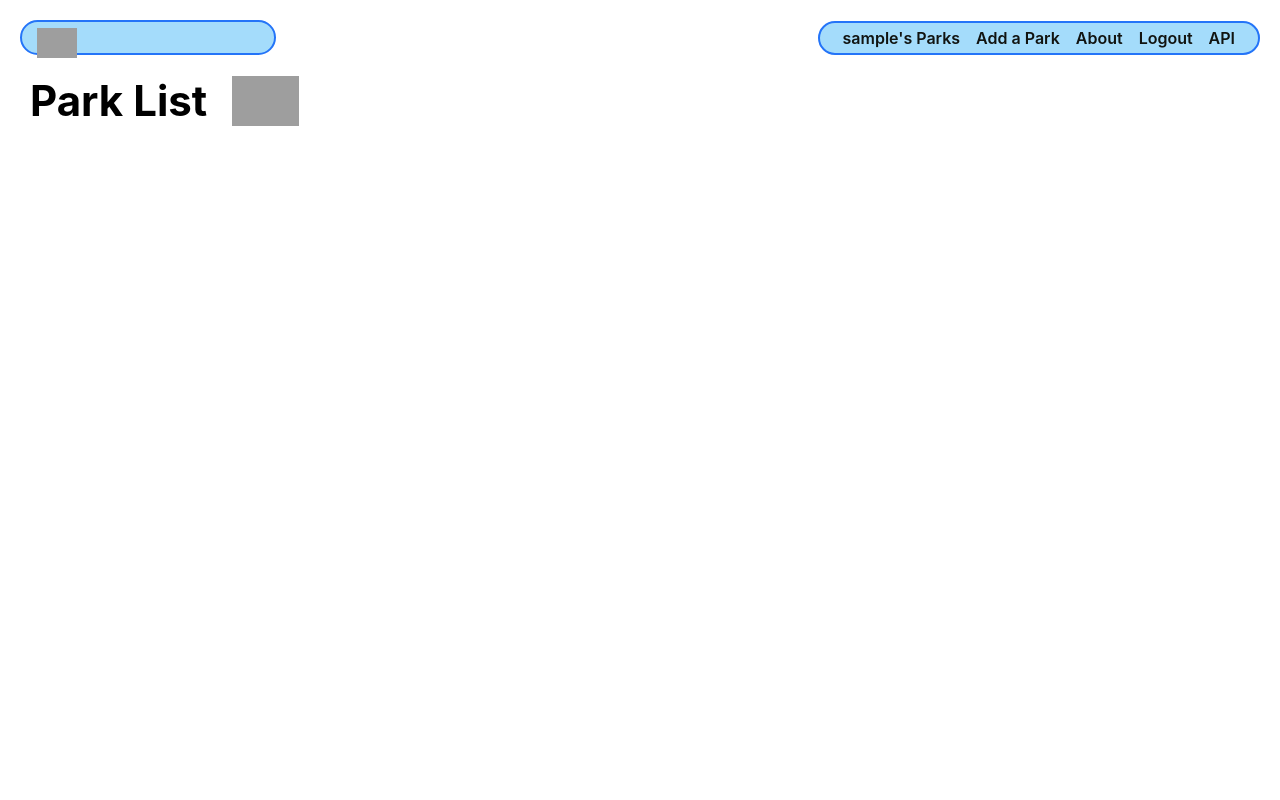
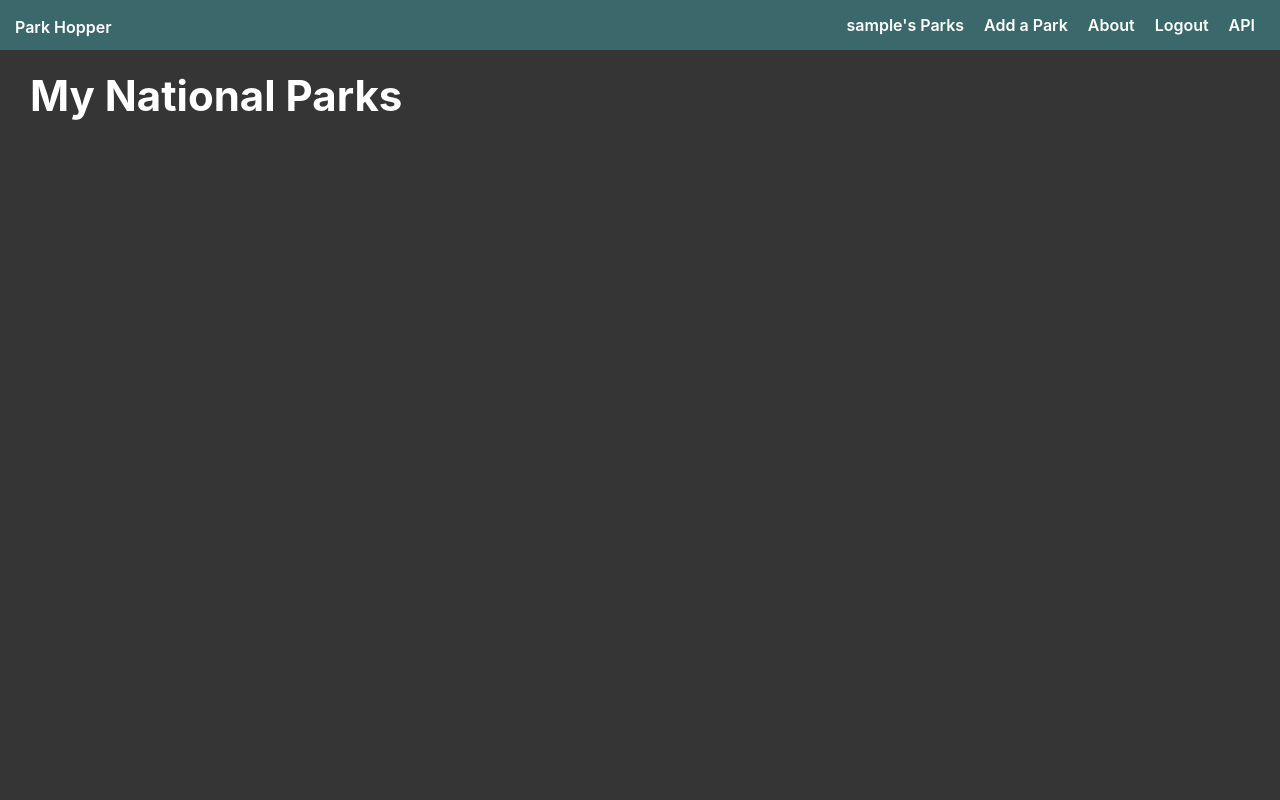
Before and after one commit to eunicey/park-hopper, a Django app: page /parks/ in a window 1280 px wide. Run offline with Django 4.2, Linux system fonts and the light colour scheme; the visitor is signed in with stand-in values (Sample User, id 1); data that the repository does not hold is empty; grey boxes are pictures that could not be loaded.

Commit message:
Style Park Index page

```diff
--- a/main_app/static/css/base.css
+++ b/main_app/static/css/base.css
@@ -22,41 +22,51 @@ body {
   display: flex;
   flex-direction: column;
   align-items: center;
-  font-family: -apple-system, BlinkMacSystemFont, 'Segoe UI', 'Roboto',
-    'Oxygen', 'Ubuntu', 'Cantarell', 'Fira Sans', 'Droid Sans',
-    'Helvetica Neue', sans-serif;
   min-height: 100vh;
-  --nav-bg: rgba(104, 197, 248, .7);
-  --nav-bg-ff: rgba(104, 197, 248, .9);
+
+  /* background-color: #202124; */
+  background-color: #353535;
+
+  /* --nav-bg: rgba(104, 197, 248, .7); */
+  --nav-bg-ff: rgb(60, 110, 113, .7);
+  /* --nav-bg-ff: rgba(104, 197, 248, .9); */
+  --nav-bg-ff: rgb(60, 110, 113, .9);
   --borders: rgb(36, 116, 248) solid 2px;
-  --text-color: rgb(17, 20, 17);
-  --link-hover-color: rgb(16, 56, 158);
+
+  --text-color: white;
+  --link-hover-color: #f8cf68;
   --button-bg: rgb(245, 245, 245);
   --button-bg-hover: rgb(226, 226, 226);
   --submit: rgb(26, 128, 0);
   --warn: rgb(255, 102, 0);
   --danger: rgb(220, 20, 30);
   --secondary: rgb(57, 57, 57);
-  --card-box-shadow: 5px 5px 6px -1px #AAA;
+
+  /* --card-box-shadow: 5px 5px 6px -1px #AAA; */
+  --card-border-radius: 6px;
+
+  font-family: -apple-system, BlinkMacSystemFont, 'Segoe UI', 'Roboto',
+  'Oxygen', 'Ubuntu', 'Cantarell', 'Fira Sans', 'Droid Sans',
+  'Helvetica Neue', sans-serif;
   --font-xtreme: 4.2rem;
   --font-xxl: 3.6rem;
   --font-xl: 2.4rem;
   --font-l: 1.8rem;
   --font-reg: 1.6rem;
-  --card-border-radius: 6px;
+
 }
 
 header {
   width: 100%;
-  background: var(--nav-bg-ff); /* rgba(104, 197, 248, .9) */
-  border-bottom: var(--borders);
+  background-color: var(--nav-bg-ff);
+  /* border-bottom: var(--borders); */
 }
 
 nav {
   margin: 10px;
 }
 
-ul {
+nav > ul {
   margin: 0;
   list-style: none;
   padding: 0;
@@ -71,14 +81,14 @@ h2 {
   font-size: var(--font-xl);
 }
 
-nav a {
+nav a, .header-logo-container a {
   text-decoration: none;
   color: var(--text-color);
   font-weight: 600;
   font-size: 16px;
 }
 
-nav a:hover {
+nav a:hover, .header-logo-container a:hover {
   color: var(--link-hover-color)
 }
 
@@ -90,10 +100,10 @@ nav ul {
 }
 
 nav li {
-  padding: 5px 8px;
+  padding: 5px 10px;
 }
 
-.header-logo-container {
+/* .header-logo-container {
   margin: auto;
   padding: 10px 20px 0;
   max-width: 500px;
@@ -101,11 +111,13 @@ nav li {
 
 .header-logo-container img {
   height: 30px;
-}
+} */
+
 .page-header {
   display: flex;
   align-items: center;
   margin: 20px;
+  color: var(--text-color);
 }
 
 .btn {
@@ -171,6 +183,7 @@ nav li {
     flex-direction: row;
     top: 0;
     align-items: center;
+    z-index: 1;
   }
 
   main {
@@ -184,7 +197,6 @@ nav li {
     padding: 0 15px;
   }
 
-  /* visual fix to help align logo */
   .header-logo-container {
     padding-top: 3px;
   }
@@ -218,14 +230,14 @@ nav li {
 
   @supports (-webkit-backdrop-filter: none) or (backdrop-filter: none) {
     header {
-      background: var(--nav-bg);
+      background: var(--nav-bg-ff);
       -webkit-backdrop-filter: blur(3px);
       backdrop-filter: blur(3px);
     }
   }
 }
 
-@media only screen and (min-width: 1024px) {
+/* @media only screen and (min-width: 1024px) {
   main {
     min-height: calc(100vh - 55px);
   }
@@ -252,7 +264,6 @@ nav li {
   }
 
   .header-logo-container {
-    /* visual fix to help align logo */
     padding-top: 6px;
     width: 256px;
     height: 35px;
@@ -271,4 +282,4 @@ nav li {
       backdrop-filter: blur(3px);
     }
   }
-}
+} */
--- a/main_app/static/css/parks/park-index.css
+++ b/main_app/static/css/parks/park-index.css
@@ -6,15 +6,45 @@
 }
 
 .card {
-  width: 275px;
-  margin: 10px;
-  border: var(--borders);
-  box-shadow: var(--card-box-shadow);
+  width: 550px;
+  height: 300px;
+  margin: 20px;
+  /* border: var(--borders); */
+  /* box-shadow: var(--card-box-shadow); */
+
 }
 
 .card-content {
-  padding: 10px;
+  /* padding: 10px; */
   width: 100%;
+  height: 100%;
+  display: flex;
+  flex-direction: column;
+  position: relative;
+
+}
+
+.card-img-container, img {
+  height: 100%;
+  width: 100%;
+}
+
+.card-text-container {
+  position: absolute;
+  bottom: 0px;
+  left: 0px;
+  width: 100%;
+
+  padding: 0px 0px 10px 20px;
+  background: linear-gradient(bottom, rgba(0,0,0,1), rgba(0,0,0,.2));
+  background: -webkit-linear-gradient(bottom, rgba(0,0,0,1), rgba(0,0,0,.3));
+  background: -moz-linear-gradient(bottom, rgba(0,0,0,1), rgba(0,0,0,.4));
+}
+
+#visited {
+  position: absolute;
+  top: 0px;
+  right: 0px;
 }
 
 .usr-img {
@@ -38,5 +68,7 @@
 }
 
 .card img {
-  max-width: 100%;
+  /* max-width: 100%; */
+  /* width: 100%;
+  height: 100%; */
 }
--- a/main_app/templates/base.html
+++ b/main_app/templates/base.html
@@ -22,11 +22,11 @@
   <body>
     <header>
       <div class="header-logo-container">
-        <a href="/">
-          <img
+        <a href="/"> Park Hopper
+          {% comment %} <img
             src="{% static 'images/placeholder.jpg' %}"
             alt="The Park Hopper Logo"
-          >
+          > {% endcomment %}
         </a>
       </div>
       <nav>
--- a/main_app/templates/parks/index.html
+++ b/main_app/templates/parks/index.html
@@ -12,8 +12,7 @@
 {% block content %}
 
 <section class="page-header">
-  <h1>Park List</h1>
-  <img src="{% static 'images/placeholder.jpg' %}" alt="" />
+  <h1>My National Parks</h1>
 </section>
 
 <section class="card-container">
@@ -35,15 +34,20 @@
               >
             {% comment %} {% endif %} {% endcomment %}
           </div>
-          <h2 class="card-title">{{ park.name }}, {{ park.state}} </h2>
-          {% if park.activity_set.all.count %}
-            <h3>{{ park.activity_set.all.count }}
-              {% if park.activity_set.all.count == 1 %} activity {% else %} activities {% endif %}
-            </h3>
+
+          <div class="card-text-container">
+            <h2 class="card-title">{{ park.name }}, {{ park.state}} </h2>
+            {% comment %} {% if park.activity_set.all.count %}
+              <p id="activity">{{ park.activity_set.all.count }}
+                {% if park.activity_set.all.count == 1 %} activity {% else %} activities {% endif %}
+              </p>
+            {% endif %} {% endcomment %}
+          </div>
+
+          {% if park.year_visited %}
+            <p id="visited"> Visited {{ park.year_visited }}</p>
           {% endif %}
-          {% if park.year_visited %}
-            <p>Visited {{ park.year_visited }}</p>
-          {% endif %}
+
         </div>
       </a>
     </div>
```
